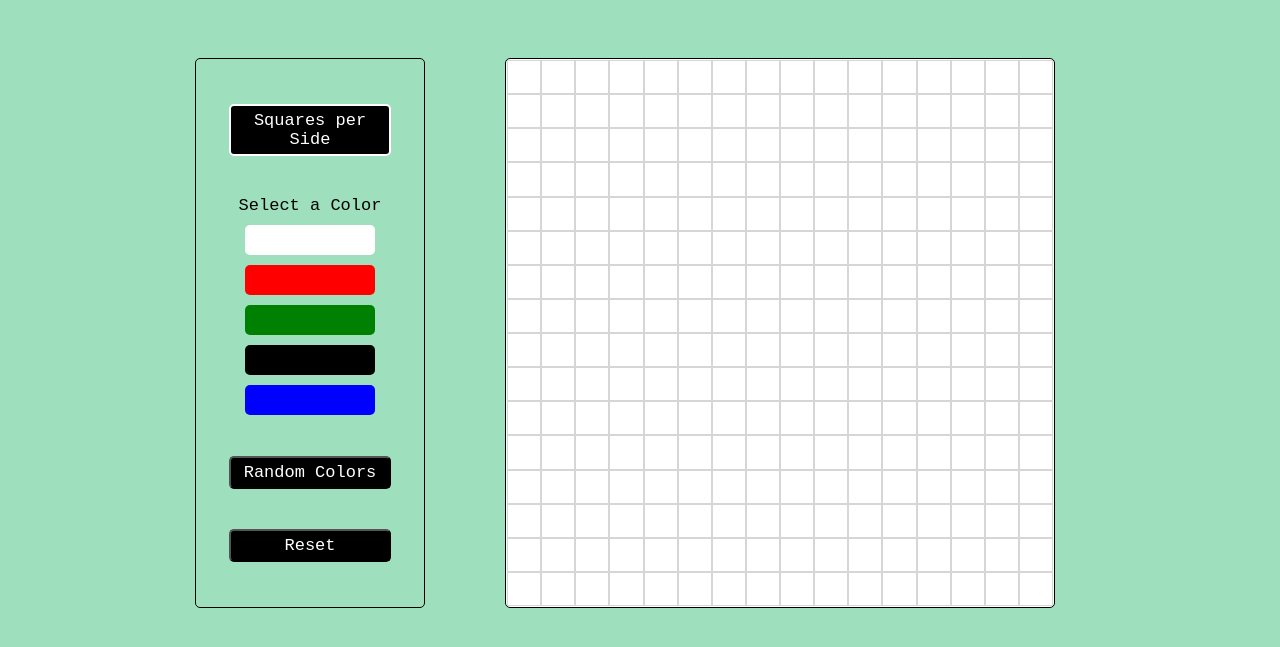
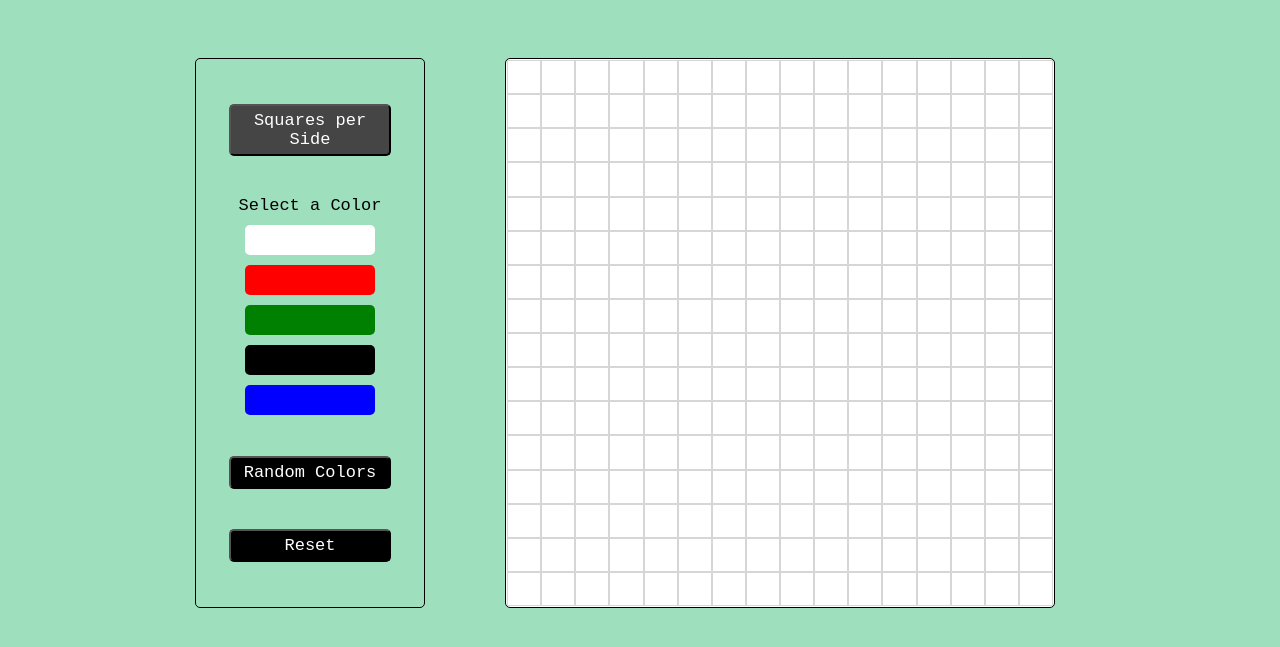
Before and after one commit to higgsboson909/etch-a-sketch, a plain HTML site: page index.html in a window 1280 px wide. In both pictures the pointer is over the button "Squares per Side". Shown: the part 87-734 px from the top of the page. Drawn offline with Linux system fonts and the light colour scheme.

Commit message:
Change color slightly on hover

```diff
--- a/styles.css
+++ b/styles.css
@@ -109,8 +109,6 @@ button{
     border: black;
     background-color: black;
 }
-.reset{
-}
 
 .random-color, .reset, .sizer{
     background-color: black;;
@@ -118,5 +116,5 @@ button{
     color: white;
 }
 .random-color:hover, .reset:hover, .sizer:hover{
-    border: 2px solid white;
+    background-color: rgb(70, 69, 69);
 }
```
